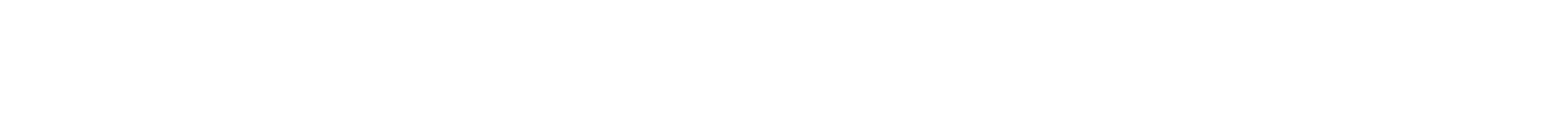
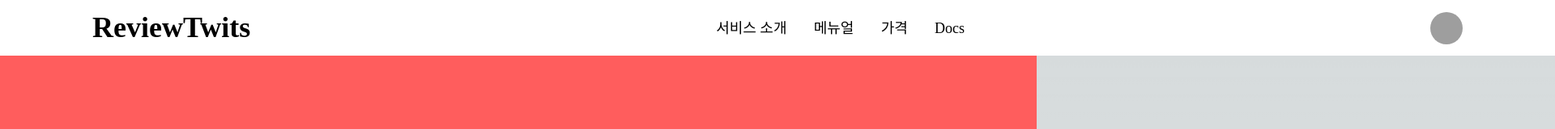
Before and after one commit to DevelopLife/reviewtwits_frontend, a Next.js app: page /mainPage in a window 1280 px wide. Before the commit this address had no page. Shown: the top 160 px of the page at 81% size, 1920 px wide, since content can reach past the window. Built offline with nearby package versions, Linux system fonts and the light colour scheme; grey boxes are pictures that could not be loaded; a web font is replaced by a local one.

Commit message:
[ADD] /mainPage page 설정

```diff
--- /dev/null
+++ b/pages/mainPage.tsx
@@ -0,0 +1,23 @@
+import Footer from '@/components/common/Footer/Footer';
+import Header from '@/components/common/Header/Header';
+import {
+  MainHome,
+  ServiceIntroduce,
+  FunctionIntroduce,
+  EffectIntroduce,
+} from '@/components/MainPage/@index';
+
+const mainPage = () => {
+  return (
+    <div>
+      <Header />
+      <MainHome />
+      <ServiceIntroduce />
+      <FunctionIntroduce />
+      <EffectIntroduce />
+      <Footer />
+    </div>
+  );
+};
+
+export default mainPage;
```
